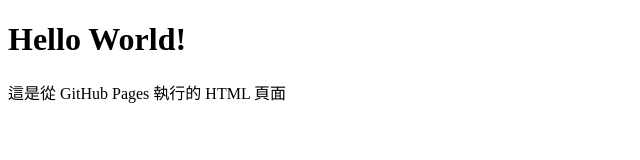
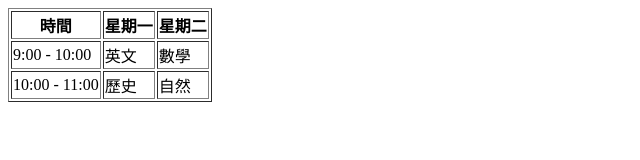
Before and after one commit to ash-eeee/html, a plain HTML site: page index.html in a window 1280 px wide. Shown: the whole page, without its empty margins (0-640 px from the left). Drawn offline with Linux system fonts and the light colour scheme.

Commit message:
Update index.html

```diff
--- a/index.html
+++ b/index.html
@@ -1,11 +1,17 @@
-<!DOCTYPE html>
-<html>
-<head>
-  <meta charset="UTF-8">
-  <title>Hello GitHub Pages</title>
-</head>
-<body>
-  <h1>Hello World!</h1>
-  <p>這是從 GitHub Pages 執行的 HTML 頁面</p>
-</body>
-</html>
+<table border="1">
+  <tr>
+    <th>時間</th>
+    <th>星期一</th>
+    <th>星期二</th>
+  </tr>
+  <tr>
+    <td>9:00 - 10:00</td>
+    <td>英文</td>
+    <td>數學</td>
+  </tr>
+  <tr>
+    <td>10:00 - 11:00</td>
+    <td>歷史</td>
+    <td>自然</td>
+  </tr>
+</table>
```
